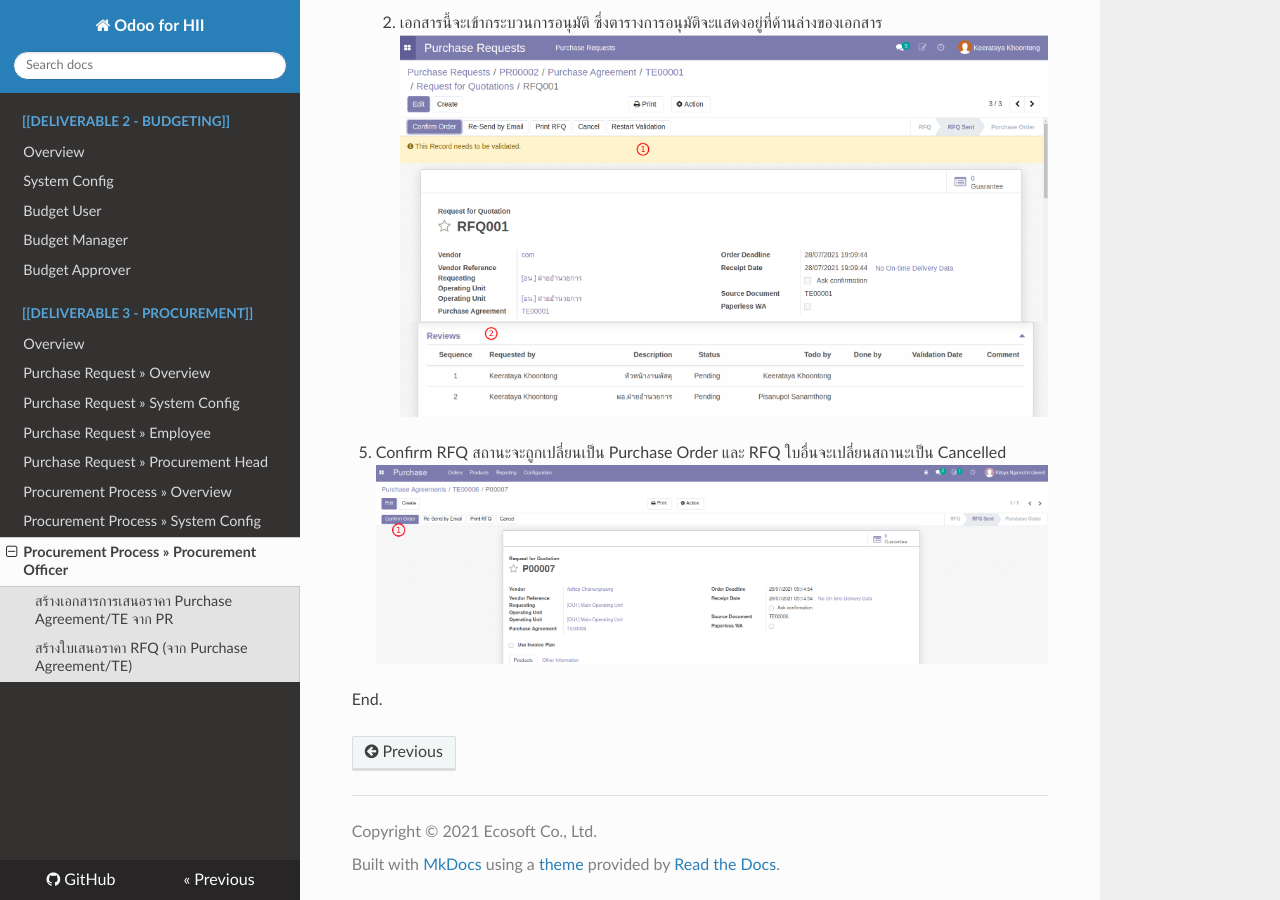
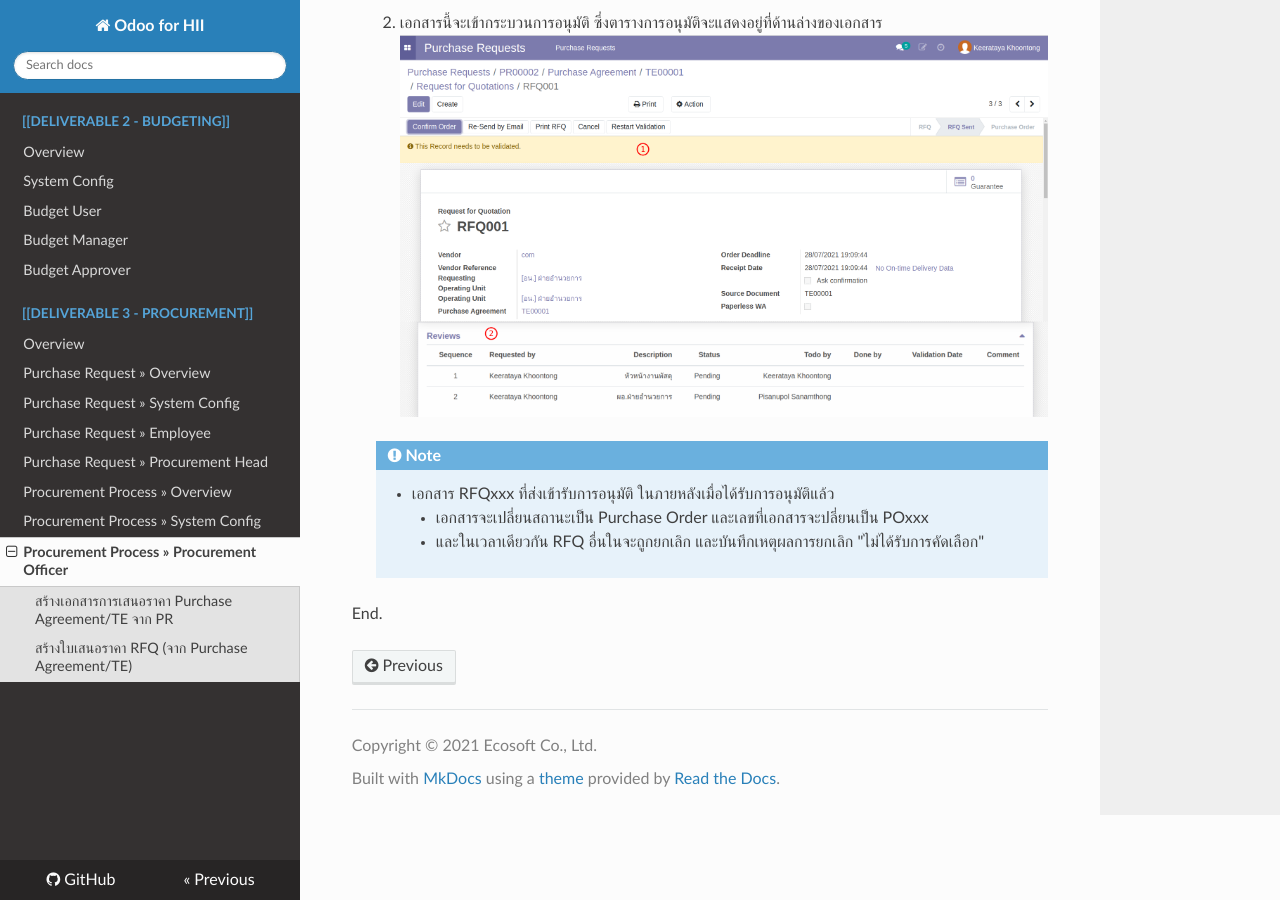
Before and after one commit to newtratip/hii-docs, an MkDocs documentation site: the page built from docs/deliverable_3/2_procurement/po3_for_procurement_officer.md, in a window 1280 px wide and 900 px high, scrolled down 3548 px. Built offline with MkDocs 1.6.1, drawn with Linux system fonts in a browser that asks for light colours; nearby versions of some CDN libraries.

Commit message:
Fix manaual

```diff
--- a/docs/deliverable_3/2_procurement/po3_for_procurement_officer.md
+++ b/docs/deliverable_3/2_procurement/po3_for_procurement_officer.md
@@ -63,7 +63,9 @@
     2. เอกสารนี้จะเข้ากระบวนการอนุมัติ ซึ่งตารางการอนุมัติจะแสดงอยู่ที่ด้านล่างของเอกสาร
     ![](img/rfq_request_validation2.png)
 
-5. Confirm RFQ สถานะจะถูกเปลี่ยนเป็น Purchase Order และ RFQ ใบอื่นจะเปลี่ยนสถานะเป็น Cancelled
-![](img/rfq_confirm.png)
+    !!! Note
+        - เอกสาร RFQxxx ที่ส่งเข้ารับการอนุมัติ ในภายหลังเมื่อได้รับการอนุมัติแล้ว
+            - เอกสารจะเปลี่ยนสถานะเป็น Purchase Order และเลขที่เอกสารจะปลี่ยนเป็น POxxx
+            - และในเวลาเดียวกัน RFQ อื่นในจะถูกยกเลิก และบันทึกเหตุผลการยกเลิก "ไม่ได้รับการคัดเลือก"
 
 End.
```
